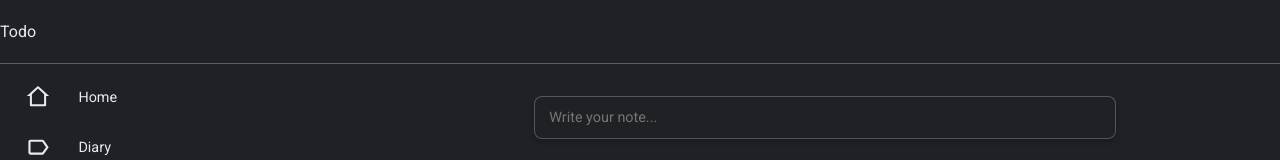
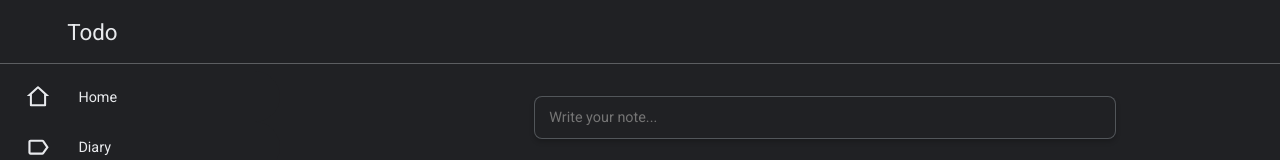
Before and after one commit to srivcodes/notes, a React (Create React App) app: page / in a window 1280 px wide. Both pictures are taken after a click on the element "Todo". Shown: the top 160 px of the page. Built offline with nearby package versions, Linux system fonts and the light colour scheme.

Commit message:
minor fixes

```diff
--- a/src/components/Header/Header.css
+++ b/src/components/Header/Header.css
@@ -23,7 +23,7 @@
   font-size: 1.4rem;
 }
 
-.CustomLabel-heading {
+.label2-heading {
   font-size: 1.4rem;
   margin-left: 3em;
 }
--- a/src/components/Header/Header.js
+++ b/src/components/Header/Header.js
@@ -13,7 +13,7 @@ export function Header() {
           <span className="label-heading">Sticky | post-it notes made digital</span>
         </div>
       ) : (
-        <div className="customLabel-heading">{selectedLabel}</div>
+        <div className="label2-heading">{selectedLabel}</div>
       )}
     </div>
   );
```
